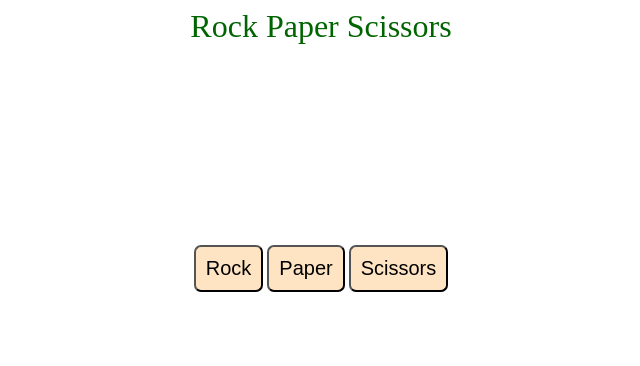
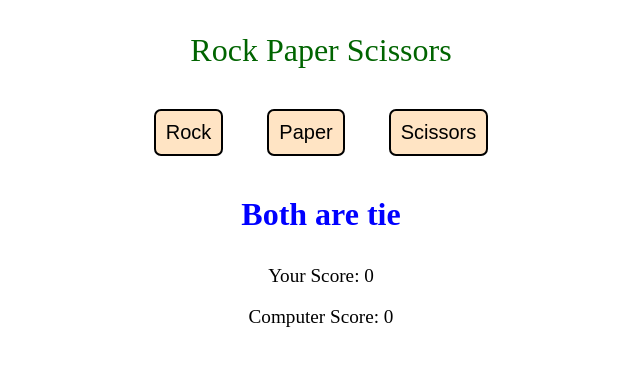
Before and after one commit to Venght/Rock-Paper-Scissors, a plain HTML site: page index.html in a window 1280 px wide. Both pictures are taken after a click on the button "Rock". Shown: the whole page, without its empty margins (319-959 px from the left). Drawn offline with Linux system fonts and the light colour scheme.

Commit message:
The gui for rock paper scissors is done

```diff
--- a/index.html
+++ b/index.html
@@ -5,16 +5,25 @@
     <meta name="viewport" content="width=device-width, initial-scale=1.0">
     <title>Rock-Paper-Scissors</title>
     <link rel="stylesheet" href="style.css">
-    <script src="script.js" defer></script>
+
 </head>
 <body>
-  <p style="margin: auto; text-align: center; font-size: xx-large; color: darkgreen;">Rock Paper Scissors</p>
-  <div class="selection">
-    <button id = "rock">Rock</button>
-    <button id = "paper">Paper</button>
-    <button id = "scissors">Scissors</button>
+  <p style="margin-bottom: 40px; text-align: center; font-size: xx-large; color: darkgreen;">Rock Paper Scissors</p>
+
+  <div class="container">
+    <button id = "selection" value="rock">Rock</button>
+    <button id = "selection" value="paper">Paper</button>
+    <button id = "selection" value="scissors">Scissors</button>
   </div>
 
 
+  <p id="result">Result: </p>
+
+  <div class="score">
+    <p id="human-score">Your Score: 0</p>
+    <p id="computer-score">Computer Score: 0</p>
+  </div>
+
+ <script src="script.js"></script>
 </body>
 </html>
--- a/script.js
+++ b/script.js
@@ -1,79 +1,62 @@
 let humanScore = 0;
 let computerScore = 0;
+const buttons = document.querySelectorAll("button");
+const result = document.getElementById("result")
+const scoreHuman = document.getElementById("human-score")
+const scoreComputer = document.getElementById("computer-score")
 
-//const humanSelection = getHumanChoice();
-//const computerSelection = getComputerChoice("rock", "paper", "scissors");
+buttons.forEach((button) => {
+  button.addEventListener("click", () => {
+    playRound(button.value);
+  });
+});
 
-function getComputerChoice(rstance, pstance, sstance) {
-  let x = Math.floor(Math.random() * 3) + 1;
-  if (x === 1) {
-    choice = rstance;
-  } else if (x === 2) {
-    choice = pstance;
-  } else if (x === 3) {
-    choice = sstance;
+function getComputerChoice() {
+  let choices = ["rock", "paper", "scissors"];
+  return choices[Math.floor(Math.random() * choices.length)];
   }
-  console.log(`Computer choice: ${choice}`);
-  return choice;
-}
 
-function getHumanChoice() {
-  let choice = [rockBtn, paperBtn, scissorsBtn]
-  choice = choice.toLowerCase();
-  return choice;
-}
-
-function playRound(HumanChoice, ComputerChoice) {
-
+function playRound(HumanChoice) {
+  const ComputerChoice = getComputerChoice()
   if (
     (HumanChoice == "rock" && ComputerChoice == "scissors") ||
     (HumanChoice == "paper" && ComputerChoice == "rock") ||
     (HumanChoice == "scissors" && ComputerChoice == "paper")
   ) {
-    console.log("You won");
     humanScore++;
+    result.textContent = `You win ${HumanChoice} beats ${ComputerChoice}`;
+    scoreHuman.textContent = `Your score: ${humanScore}`;
   } else if (
     (ComputerChoice == "rock" && HumanChoice == "scissors") ||
     (ComputerChoice == "paper" && HumanChoice == "rock") ||
     (ComputerChoice == "scissors" && HumanChoice == "paper")
   ) {
-    console.log("You lost");
     computerScore++;
+    result.textContent = `You lost ${ComputerChoice} beats ${HumanChoice}`;
+    scoreComputer.textContent = `Computer score: ${computerScore}`;
   } else {
-    console.log("Both are tie");
+    result.textContent = `Both are tie`;
   }
 
-  console.log(
-    "Your score is: " + humanScore + " The enemy score is: " + computerScore
-  );
+  if(humanScore == 5) {
+    result.textContent = `You won`;
+    setTimeout(reset, 2000)
+  }
+
+  else if(computerScore == 5) {
+    result.textContent = `You lose`;
+    reset()
+    setTimeout(reset, 2000)
+  }
   return;
 }
 
-playRound()
+function reset() {
 
-/*function playGame() {
+  humanScore = 0;
+  computerScore = 0;
+  scoreHuman.textContent = `Your score: ${humanScore}`;
+  scoreComputer.textContent = `Computer score: ${computerScore}`;
+  result.textContent = `Game has been reset. Start playing again!`;
 
-  for (let i = 0; i < 5; i++) {
-    console.log(`Start of round ${i+1}`);
-    const humanSelection = getHumanChoice();
-    const computerSelection = getComputerChoice("rock", "paper", "scissors");
-    playRound(humanSelection, computerSelection);
-    console.log(`End of round ${i+1}`);
-  }
 }
-
-playGame();*/
-const rockBtn = document.getElementById("rock")
-rockBtn.addEventListener("click", function(event) {
-  console.log("rock");
-})
-
-const paperBtn = document.getElementById("paper")
-paperBtn.addEventListener("click", function(event) {
-  console.log("paper");
-})
-
-const scissorsBtn = document.getElementById("scissors")
-scissorsBtn.addEventListener("click", function(event) {
-  console.log("scissors");
-})
--- a/style.css
+++ b/style.css
@@ -1,11 +1,40 @@
-.selection  {
+.body {
     text-align: center;
+    justify-content: center;
 }
-
-.selection button {
+#selection {
     font-size: 20px;
-    margin-top: 200px;
+    text-align: center;
+    margin: 0 20px;
     padding: 10px;
     background-color: bisque;
     border-radius: 7px;
 }
+
+.container {
+    text-align: center;
+}
+
+.container button {
+    background-color: lightblue;
+    color: black;
+    border: 2px solid black;
+    border-radius: 5px;
+    padding: 10px 20px;
+    cursor: pointer;
+    font-size: 40px;
+    transition: background-color 0.3s, transform 0.2s;
+}
+
+#result {
+    text-align: center;
+    margin-top: 40px;
+    font-size: xx-large;
+    font-weight: 800;
+    color: blue;
+}
+
+.score {
+    text-align: center;
+    font-size: larger;
+}
```
Also changed, not shown: 1 other file.
